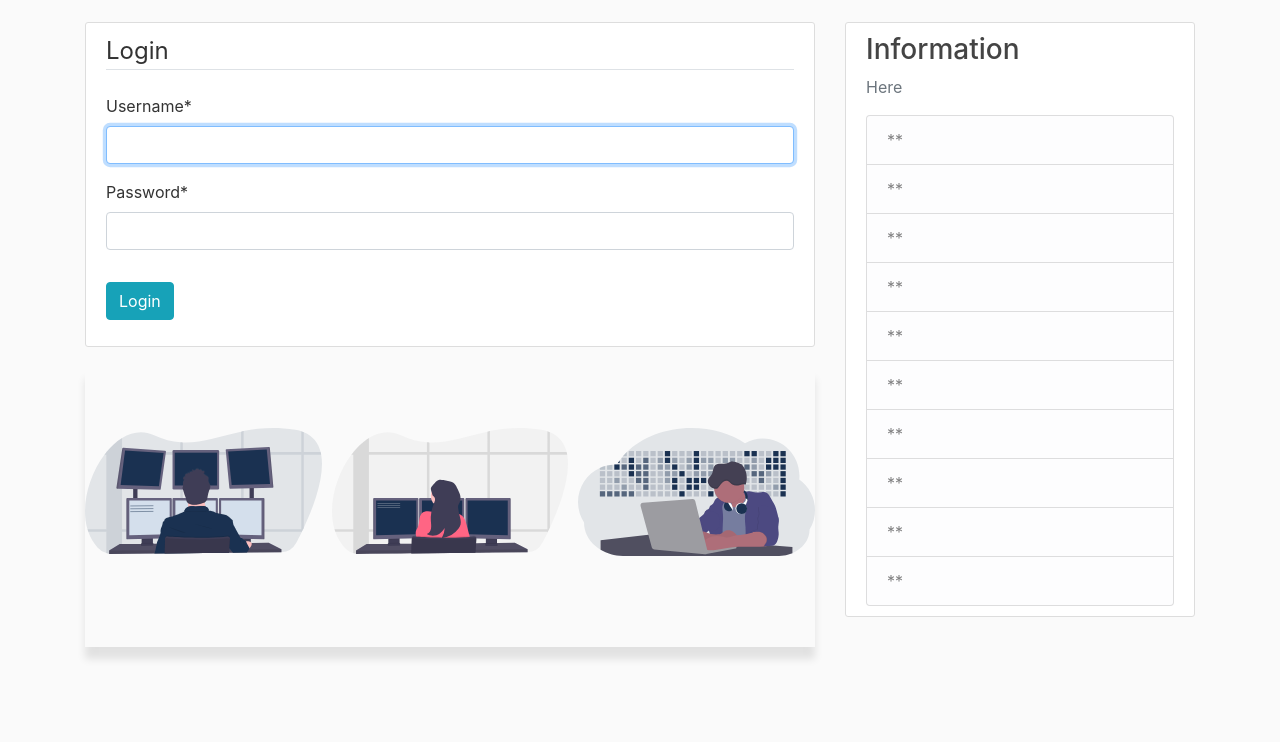
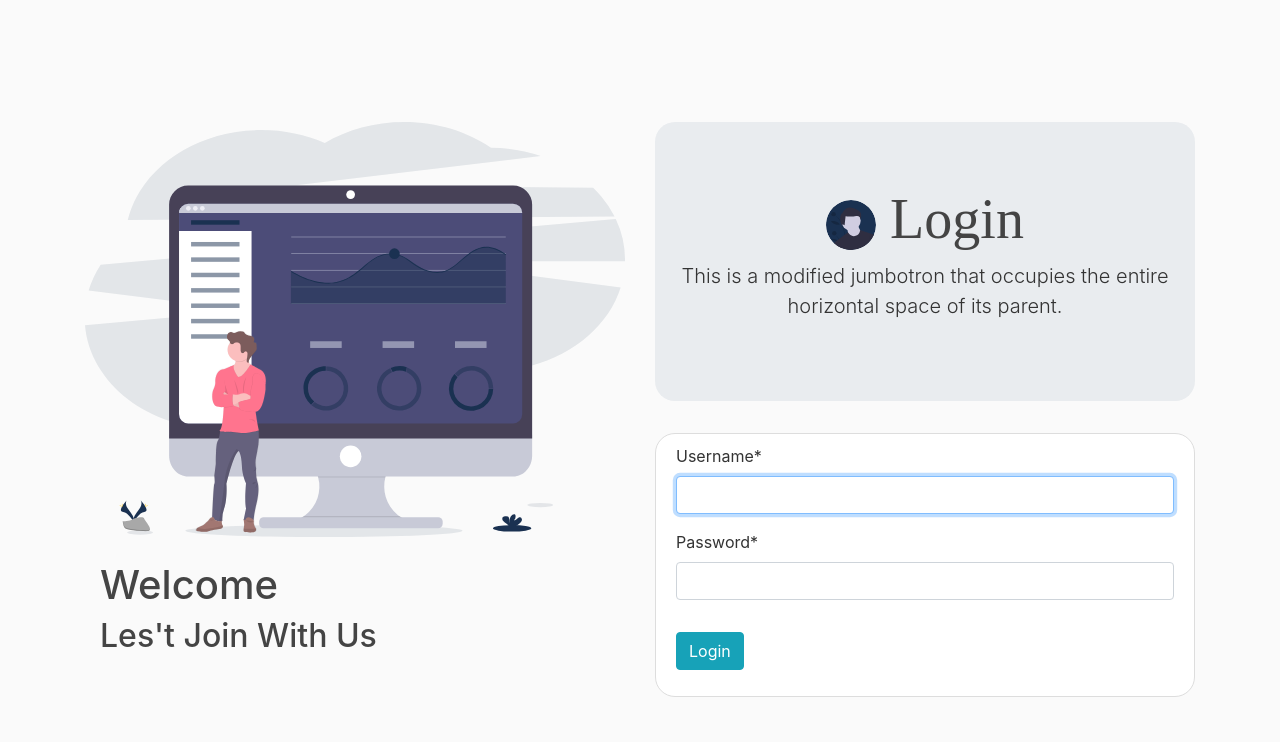
Before and after one commit to Ilyasyasin072/apps-crud-django, a Django app: page /login/ in a window 1280 px wide. Shown: the part 58-800 px from the top of the page. Run offline with Django 3.2, Linux system fonts and the light colour scheme; some libraries are stand-ins or nearby versions.

Commit message:
change design login

```diff
--- /dev/null
+++ b/users/templates/users/base.html
@@ -0,0 +1,40 @@
+{% load static %}
+<!doctype html>
+<html lang="en">
+  <head>
+    <meta charset="utf-8">
+    <meta name="viewport" content="width=device-width, initial-scale=1, shrink-to-fit=no">
+    <link rel="stylesheet" href="https://stackpath.bootstrapcdn.com/bootstrap/4.1.3/css/bootstrap.min.css" integrity="sha384-MCw98/SFnGE8fJT3GXwEOngsV7Zt27NXFoaoApmYm81iuXoPkFOJwJ8ERdknLPMO" crossorigin="anonymous">
+    <link rel="stylesheet" type="text/css" href="{% static 'blog/main.css' %}">
+    <link rel="stylesheet" type="text/css" href="{% static 'blog/glide.core.min.css' %}">
+    <link rel="stylesheet" type="text/css" href="{% static 'blog/glide.theme.min.css' %}">
+    <link rel="stylesheet" type="text/css" href="{% static 'blog/css/fontawesome.min.css' %}">
+    {% if title %}
+      <title>Django {{ title }}</title>
+      {% else %}
+      <title>Django Apps </title>
+      {% endif %}
+  </head>
+  <body>
+  {% include "layout/navbar.html" %}
+  <main class="container" role="main">
+    <div class="row">
+      <div class="col-md-12">
+        <!-- massages in users -->
+          {% if messages %}
+            {% for message in messages %}
+              <div class="alert alert-{{ message.tags }}">
+                {{ message }}
+              </div>
+            {% endfor %}
+          {% endif %}
+          {% block content %} {% endblock %}
+      </div>
+    </div>
+  </main>
+
+  <script src="https://code.jquery.com/jquery-3.4.1.slim.min.js" integrity="sha384-J6qa4849blE2+poT4WnyKhv5vZF5SrPo0iEjwBvKU7imGFAV0wwj1yYfoRSJoZ+n" crossorigin="anonymous"></script>
+  <script src="https://cdn.jsdelivr.net/npm/popper.js@1.16.0/dist/umd/popper.min.js" integrity="sha384-Q6E9RHvbIyZFJoft+2mJbHaEWldlvI9IOYy5n3zV9zzTtmI3UksdQRVvoxMfooAo" crossorigin="anonymous"></script>
+  <script src="https://stackpath.bootstrapcdn.com/bootstrap/4.4.1/js/bootstrap.min.js" integrity="sha384-wfSDF2E50Y2D1uUdj0O3uMBJnjuUD4Ih7YwaYd1iqfktj0Uod8GCExl3Og8ifwB6" crossorigin="anonymous"></script>
+  </body>
+</html>
--- a/users/templates/users/login.html
+++ b/users/templates/users/login.html
@@ -1,4 +1,4 @@
-{% extends "blog/base.html" %}
+{% extends "users/base.html" %}
 {% load crispy_forms_tags %}
 {% load static %}
 {% block content %}
@@ -20,40 +20,94 @@
      width: 70%;
      height: 100%;
     }
+    .login {
+      width: 100%;
+      padding-top: 100px;
+    }
+    .login-dashboard {
+      padding-top: 100px;
+    }
+    .content-section {
+      border-radius: 20px;
+    }
+    .jumbotron-fluid {
+      border-radius: 20px;
+    }
+    .logo-avatar {
+      width: 50px;
+      border-radius: 50%;
+    }
+    .font-login {
+    font-family: "Times New Roman", Times, serif;
+    }
   </style>
-    <div class="content-section">
+  <div class="row">
+    <div class="col-md-6">
+      <img class="login" src="/media/login/login2.svg" alt="">
+<!--&lt;!&ndash;      <div class="container-slider">&ndash;&gt;-->
+<!--      <div class="glide">-->
+<!--        <div class="glide__track" data-glide-el="track">-->
+<!--          <ul class="glide__slides">-->
+<!--          <li class="glide__slide"><img class="login" src="/media/slider/slider1.svg" alt=""></li>-->
+<!--          <li class="glide__slide"><img class="login" src="/media/slider/slider2.svg" alt=""></li>-->
+<!--          <li class="glide__slide"><img class="login" src="/media/slider/slider3.svg" alt=""></li>-->
+<!--          <li class="glide__slide"><img class="login" src="/media/slider/slider5.svg" alt=""></li>-->
+<!--          <li class="glide__slide"><img class="login" src="/media/slider/slider6.svg" alt=""></li>-->
+<!--          <li class="glide__slide"><img class="login" src="/media/slider/slider7.svg" alt=""></li>-->
+<!--          <li class="glide__slide"><img class="login" src="/media/slider/slider4.svg" alt=""></li>-->
+<!--          </ul>-->
+<!--        </div>-->
+<!--      </div>-->
+<!--&lt;!&ndash;    </div>&ndash;&gt;-->
+      <div class="container">
+        <br>
+        <h1>Welcome</h1>
+        <h2>Les't Join With Us</h2>
+      </div>
+    </div>
+    <div class="col-md-6 login-dashboard">
+      <div class="jumbotron jumbotron-fluid">
+        <div class="container">
+          <center>
+          <h1 class="display-4 font-login"><img class="logo-avatar" src="/media/login/avatar.svg" alt="">&nbsp;Login</h1>
+          <p class="lead">This is a modified jumbotron that occupies the entire horizontal space of its parent.</p>
+          </center>
+        </div>
+      </div>
+      <div class="content-section">
         <form action="" method="POST">
             {% csrf_token %}
             <fieldset class="form-group">
-                <legend class="border-bottom mb-4">Login</legend>
                 {{ form|crispy }}
             </fieldset>
             <div class="form-group">
                 <button class="btn btn-outline btn-info">Login</button>
             </div>
         </form>
-    </div>
-    <div class="container-slider">
-      <div class="glide">
-        <div class="glide__track" data-glide-el="track">
-          <ul class="glide__slides">
-          <li class="glide__slide"><img class="img" src="/media/slider/slider1.svg" alt=""></li>
-          <li class="glide__slide"><img class="img" src="/media/slider/slider2.svg" alt=""></li>
-          <li class="glide__slide"><img class="img" src="/media/slider/slider3.svg" alt=""></li>
-          <li class="glide__slide"><img class="img" src="/media/slider/slider5.svg" alt=""></li>
-          <li class="glide__slide"><img class="img" src="/media/slider/slider6.svg" alt=""></li>
-          <li class="glide__slide"><img class="img1" src="/media/slider/slider7.svg" alt=""></li>
-          <li class="glide__slide"><img class="img1" src="/media/slider/slider4.svg" alt=""></li>
-          </ul>
-        </div>
       </div>
     </div>
+  </div>
+<!--    <div class="container-slider">-->
+<!--      <div class="glide">-->
+<!--        <div class="glide__track" data-glide-el="track">-->
+<!--          <ul class="glide__slides">-->
+<!--          <li class="glide__slide"><img class="img" src="/media/slider/slider1.svg" alt=""></li>-->
+<!--          <li class="glide__slide"><img class="img" src="/media/slider/slider2.svg" alt=""></li>-->
+<!--          <li class="glide__slide"><img class="img" src="/media/slider/slider3.svg" alt=""></li>-->
+<!--          <li class="glide__slide"><img class="img" src="/media/slider/slider5.svg" alt=""></li>-->
+<!--          <li class="glide__slide"><img class="img" src="/media/slider/slider6.svg" alt=""></li>-->
+<!--          <li class="glide__slide"><img class="img1" src="/media/slider/slider7.svg" alt=""></li>-->
+<!--          <li class="glide__slide"><img class="img1" src="/media/slider/slider4.svg" alt=""></li>-->
+<!--          </ul>-->
+<!--        </div>-->
+<!--      </div>-->
+<!--    </div>-->
   <script src="{% static 'blog/js/glide.min.js' %}"></script>
   <script>
     const config = {
         type: 'carousel',
         autoplay: 2000,
-        perView: 3,
+        perView: 1,
         breakpoints: {
           600: {
             perView: 2
```
Also changed, not shown: apps/settings.py (+10 -0 lines), media/login/avatar.svg (added), media/login/login.svg (added), media/login/login2.svg (added), result/New_Login.png (added), 1 other file.
